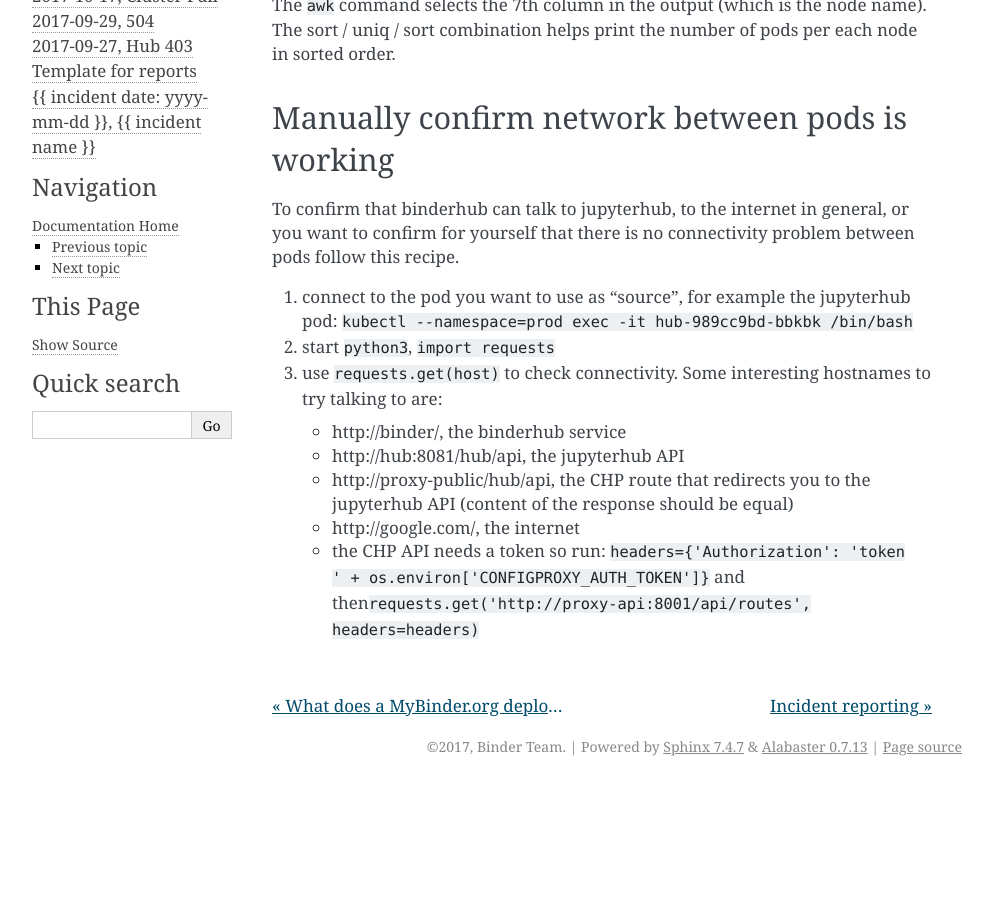
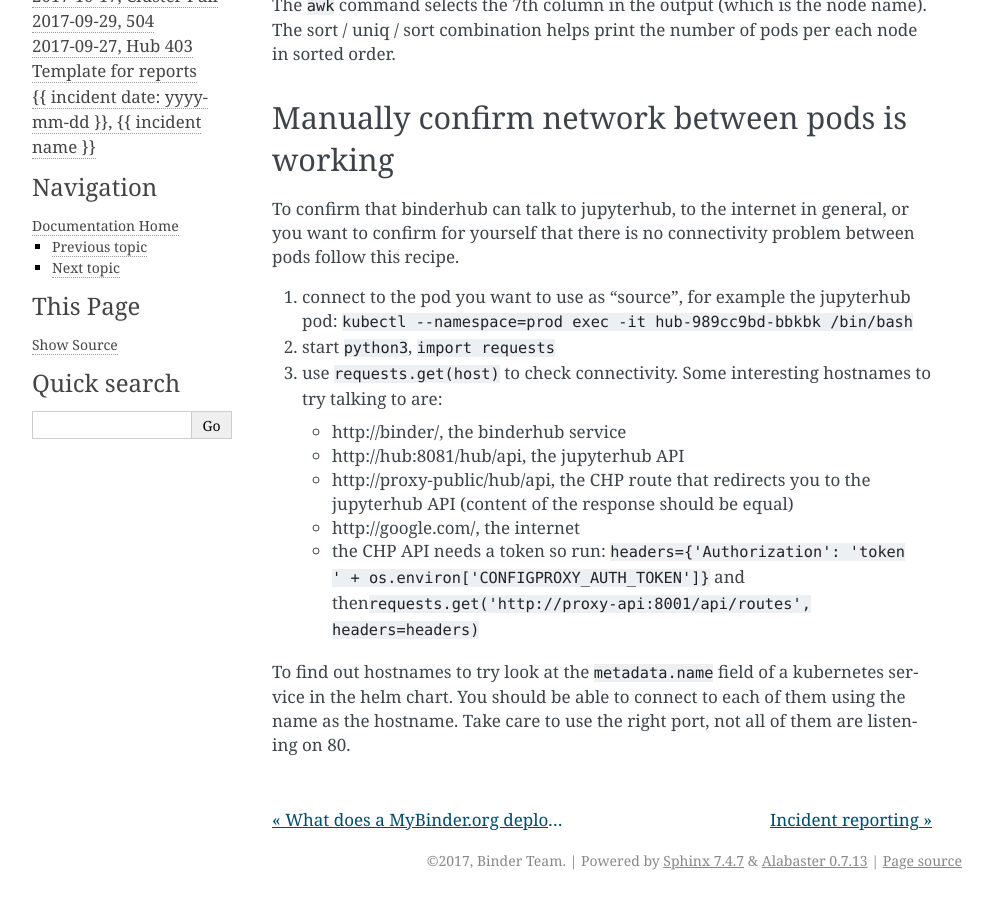
Before and after one commit to jupyterhub/mybinder.org-deploy, a Sphinx documentation site: the page built from docs/source/command_snippets.md, in a window 1280 px wide and 900 px high, scrolled down 1647 px. Shown: the whole window, without its empty margins (148-1141 px from the left). Built offline with Sphinx 7.4.7, drawn with Linux system fonts in a browser that asks for light colours; before the commit the page ends 2433 px from its top, so only the background shows below that.

Commit message:
Add note about finding out hostnames

```diff
--- a/docs/source/command_snippets.md
+++ b/docs/source/command_snippets.md
@@ -77,3 +77,8 @@ to try talking to are:
     * http://google.com/, the internet
     * the CHP API needs a token so run: `headers={'Authorization': 'token ' + os.environ['CONFIGPROXY_AUTH_TOKEN']}`
       and then`requests.get('http://proxy-api:8001/api/routes', headers=headers)`
+
+To find out hostnames to try look at the `metadata.name` field of a kubernetes
+service in the helm chart. You should be able to connect to each of them using
+the name as the hostname. Take care to use the right port, not all of them are
+listening on 80.
```
